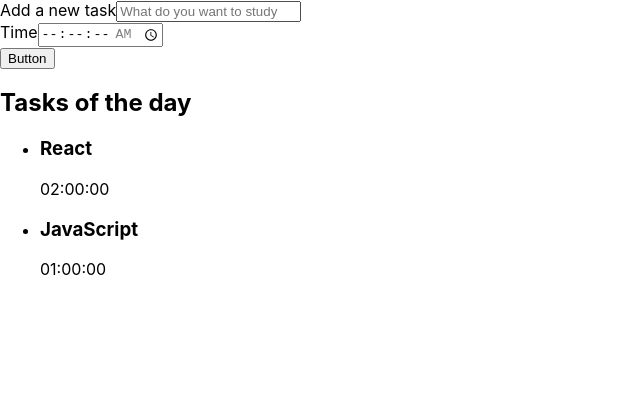
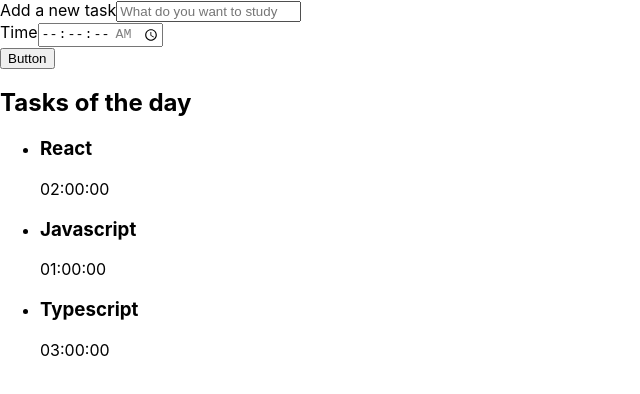
Before and after one commit to gabrieljoaooo5/alura-studies, a React (Create React App) app: page / in a window 1280 px wide. Shown: the top 394 px of the page, without its empty margins (0-640 px from the left). Built offline with nearby package versions, Linux system fonts and the light colour scheme; the HTML template or start-up script is replaced by a standard one.

Commit message:
Render array

```diff
--- a/src/components/List/index.tsx
+++ b/src/components/List/index.tsx
@@ -1,28 +1,27 @@
 import React from 'react';
 
 function List() {
+    const tasks = [{
+        task: 'React',
+        time: '02:00:00'
+    }, {
+        task: 'Javascript',
+        time: '01:00:00'
+    }, {
+        task: 'Typescript',
+        time: '03:00:00'
+    }]
     return (
         <aside>
             <h2>Tasks of the day</h2>
             <ul>
-                <li>
-                    <h3>
-                        React
-                    </h3>
-                    <span>
-                        02:00:00
-                    </span>
-                </li>
-                <li>
-                    <h3>
-                        JavaScript
-                    </h3>
-                    <span>
-                        01:00:00
-                    </span>
-                </li>
+                {tasks.map((item, index) => (
+                    <li key={index}>
+                        <h3> {item.task} </h3>
+                        <span> {item.time} </span>
+                    </li>
+                ))}
             </ul>
-
         </aside>
     )
 }
```
